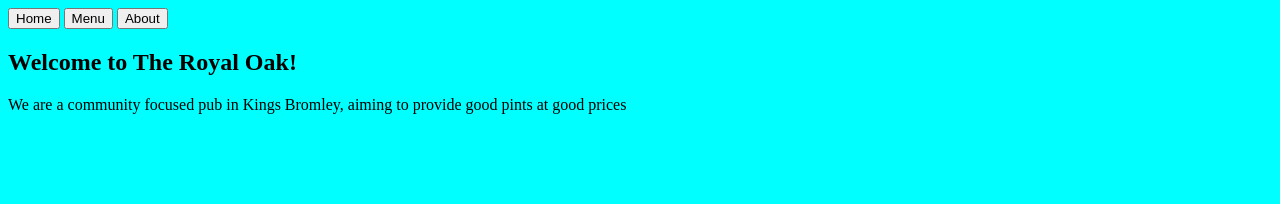
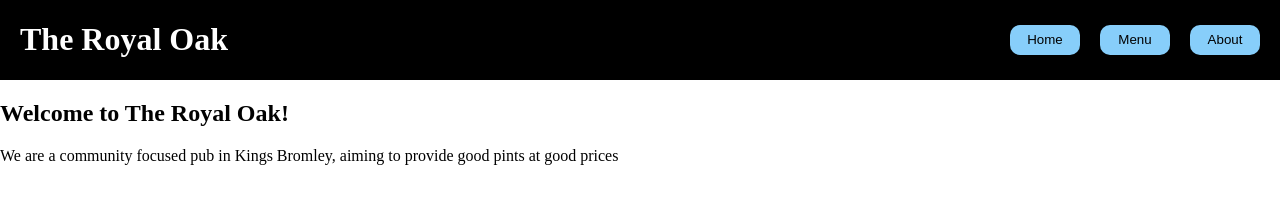
Before and after one commit to danMurphyyy/Restaurant-Page, a website with bundled scripts: page src/template.html in a window 1280 px wide. Built offline with nearby package versions, Linux system fonts and the light colour scheme.

Commit message:
added a bit of styling on header

```diff
--- a/src/styles.css
+++ b/src/styles.css
@@ -1,3 +1,26 @@
 body {
-  background-color: aqua;
+  margin: 0px;
 }
+
+header {
+  display: flex;
+  align-items: center;
+  justify-content: space-between;
+  padding: 0px 20px;
+  background-color: black;
+  color: white;
+}
+
+.button-container {
+  display: flex;
+  gap: 20px;
+}
+
+.button-container button {
+  width: 70px;
+  height: 30px;
+  background-color: lightskyblue;
+  border: none;
+  border-radius: 10px;
+  cursor: pointer;
+}
--- a/src/template.html
+++ b/src/template.html
@@ -8,7 +8,8 @@
 </head>
 <body>
   <header>
-    <nav>
+    <h1>The Royal Oak</h1>
+    <nav class="button-container">
       <button>Home</button>
       <button>Menu</button>
       <button>About</button>
```
